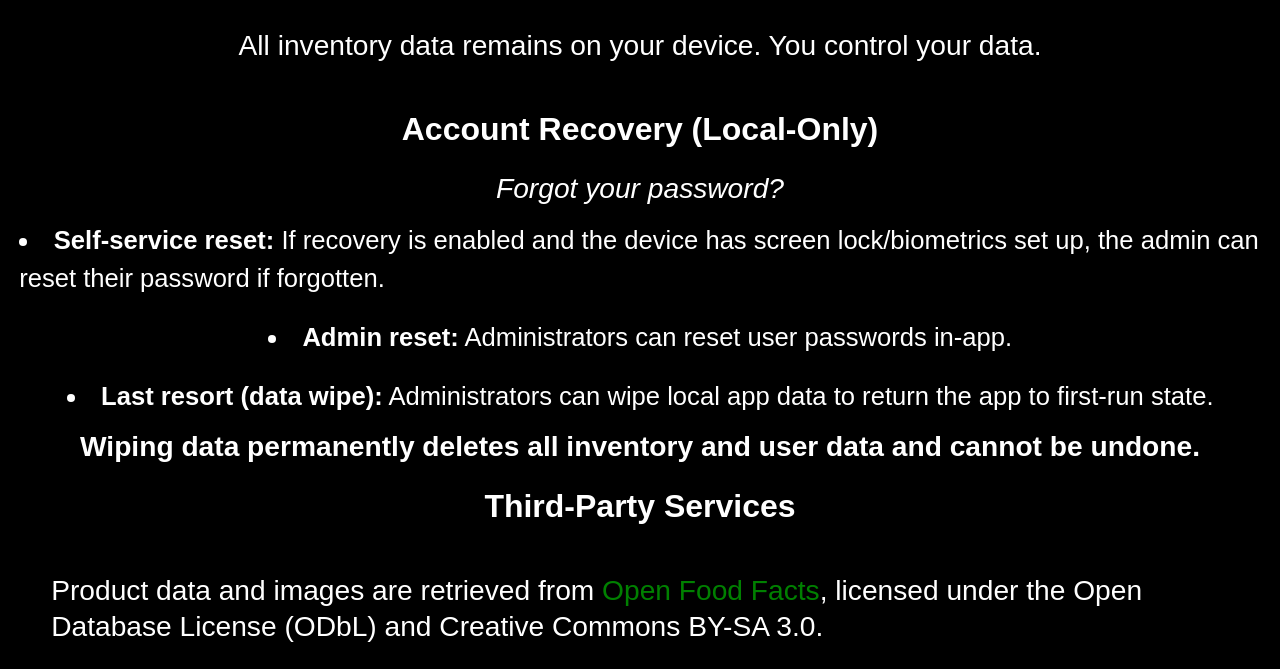
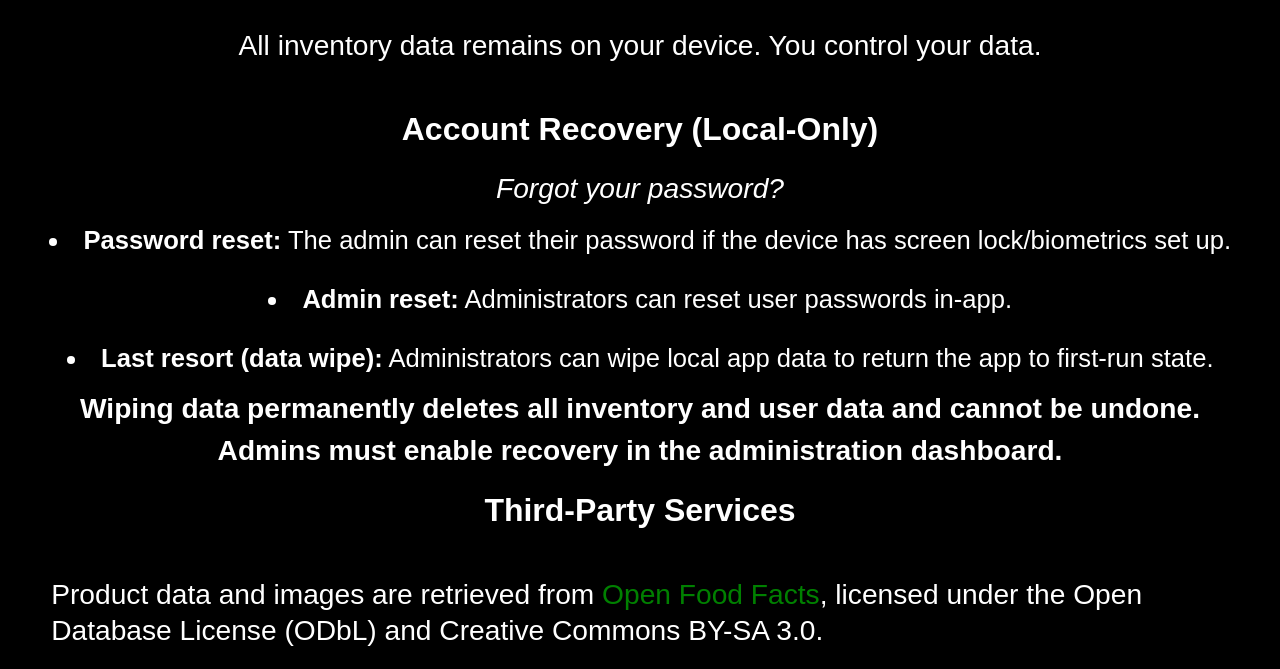
Before and after one commit to Jwonka/BestByManager, a plain HTML site: page privacy.html in a window 1280 px wide. Shown: the part 669-1338 px from the top of the page. Drawn offline with Linux system fonts and the light colour scheme.

Commit message:
Update privacy.html

```diff
--- a/privacy.html
+++ b/privacy.html
@@ -40,11 +40,12 @@
         <h2>Account Recovery (Local-Only)</h2>
           <p><em>Forgot your password?</em></p>
           <ul>
-            <li><strong>Self-service reset:</strong> If recovery is enabled and the device has screen lock/biometrics set up, the admin can reset their password if forgotten.</li>
+            <li><strong>Password reset:</strong> The admin can reset their password if the device has screen lock/biometrics set up.</li>
             <li><strong>Admin reset:</strong> Administrators can reset user passwords in-app.</li>
             <li><strong>Last resort (data wipe):</strong> Administrators can wipe local app data to return the app to first-run state.</li>
           </ul>
           <p><strong>Wiping data permanently deletes all inventory and user data and cannot be undone.</strong></p>
+          <p><strong>Admins must enable recovery in the administration dashboard.</strong></p>
       </section>
 
       <h2>Third-Party Services</h2>
```
